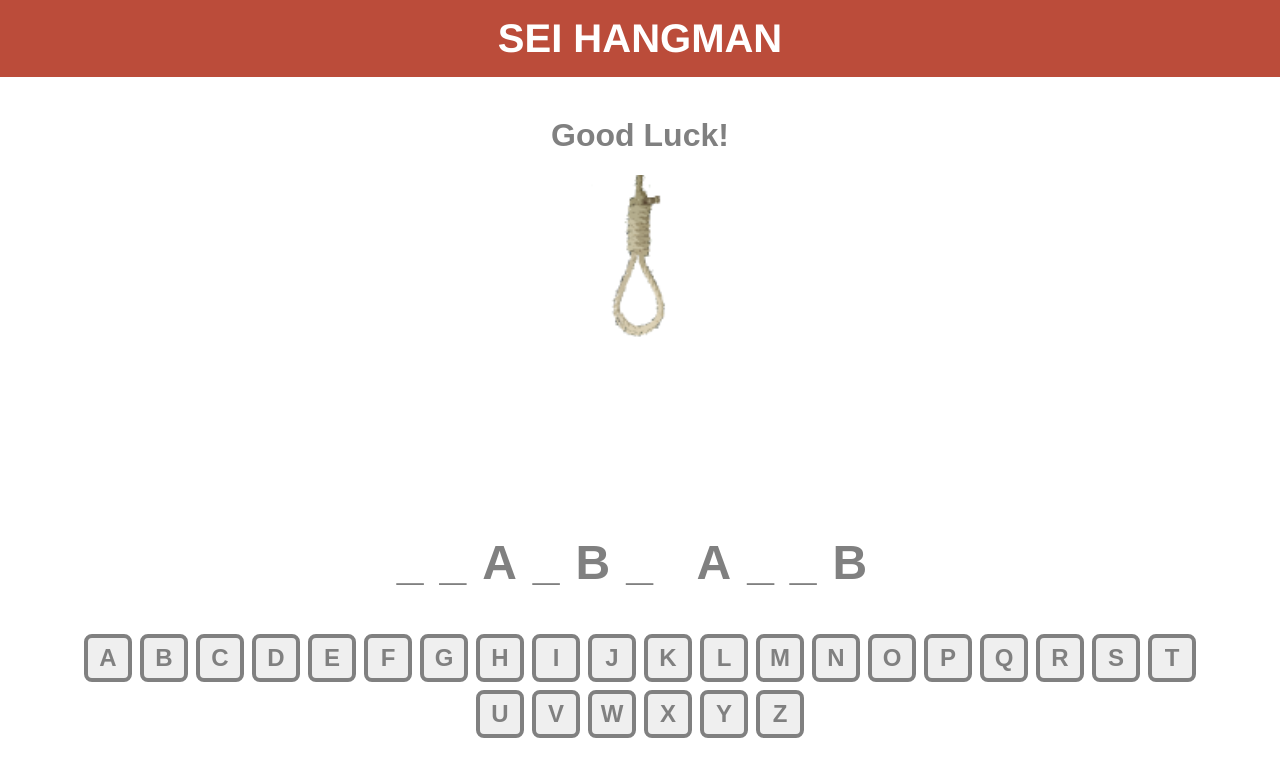
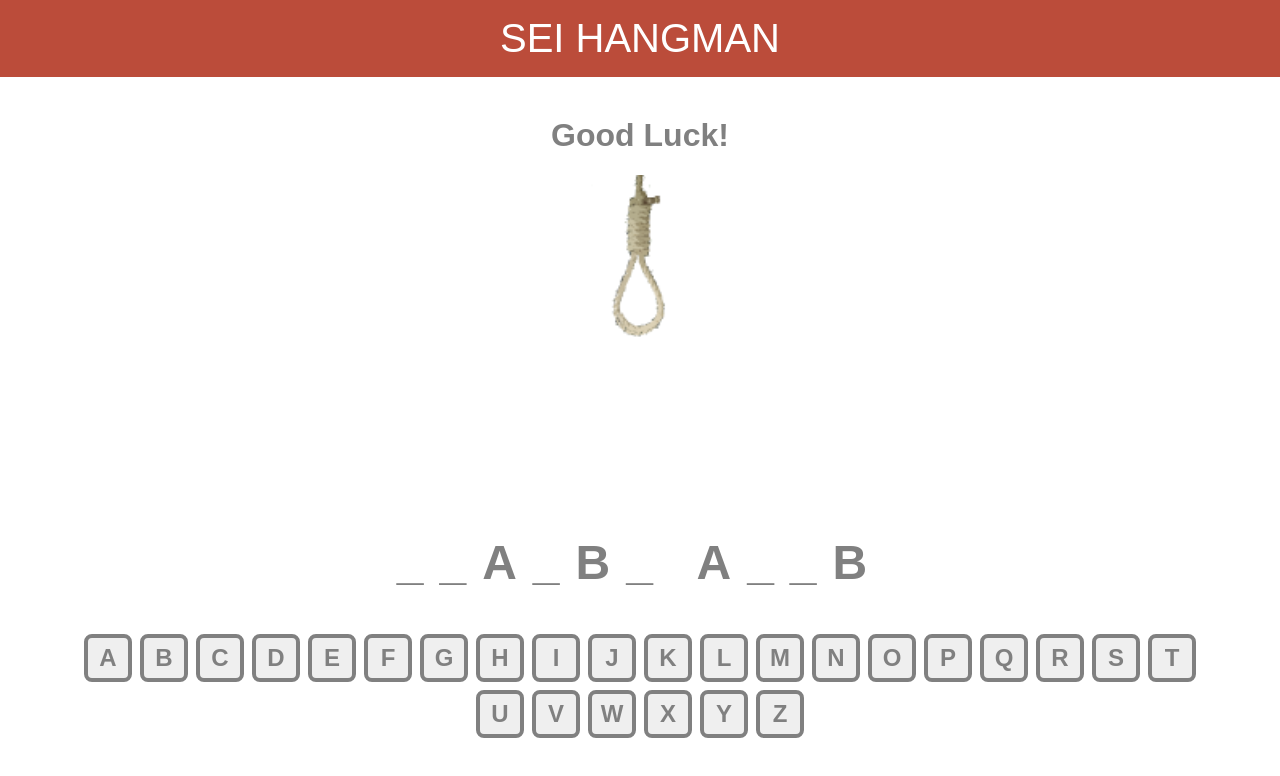
Before and after one commit to Amir9499-99/Hangman-Game, a plain HTML site: page index.html in a window 1280 px wide. Drawn offline with Linux system fonts and the light colour scheme.

Commit message:
Update css

```diff
--- a/css/main.css
+++ b/css/main.css
@@ -29,7 +29,7 @@ h1 {
 header {
   background-color: var(--dark-accent);
   color: white;
-  font: bold 5vmin Helvetica;
+  font-size: 5vmin;
   padding: 2vmin;
   text-align: center;
   width: 100%;
```
